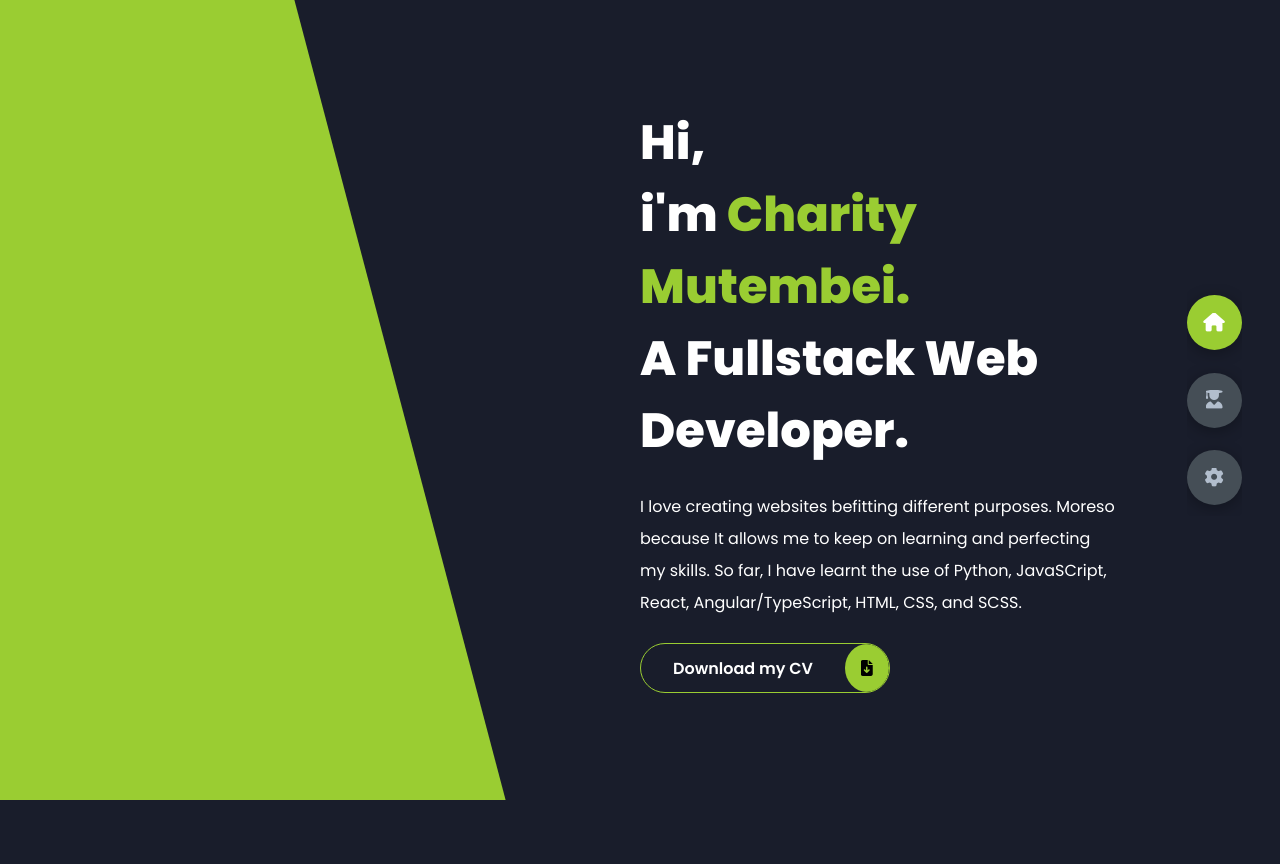
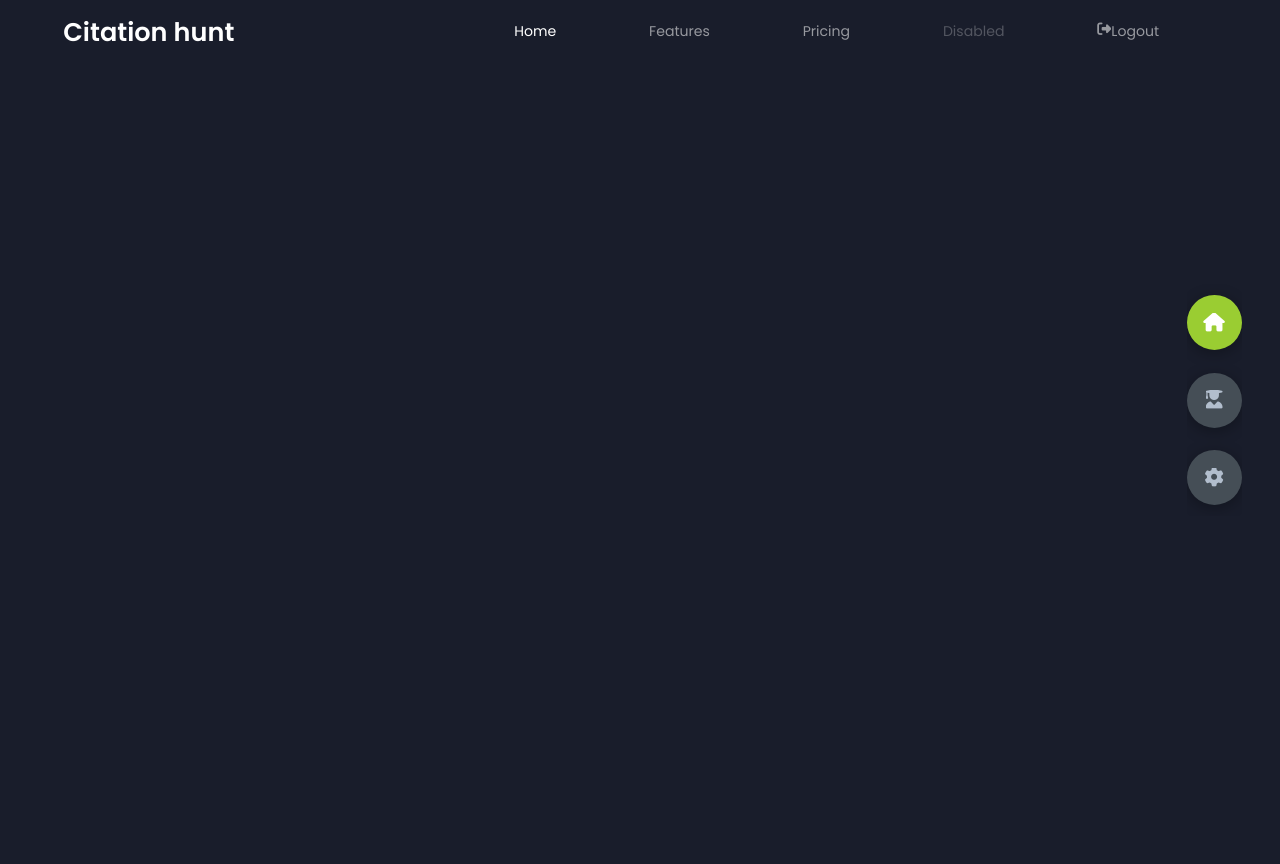
Before and after one commit to Charity-Mutembei/WIKIMEDIA-MOCK-2, a Django app: page / in a window 1280 px wide. Before the commit the page ends 800 px from the top, so only its background shows below. Run offline with Django 4.2, Linux system fonts and the light colour scheme; some libraries are stand-ins or nearby versions.

Commit message:
feature: (navbar)

```diff
--- a/FrontendMicrotask/Static/styles/base.css
+++ b/FrontendMicrotask/Static/styles/base.css
@@ -35,7 +35,9 @@
     --color-grey-5: #f8f8f8;
     --color-grey-6: #12181b;
   }
-
+  .main-content{
+    background-color: var(--color-primary);
+  }
   body {
     font-family: "Poppins", sans-serif;
     background-color: var(--color-primary);
--- /dev/null
+++ b/FrontendMicrotask/Static/styles/navbar.css
@@ -0,0 +1,19 @@
+.nav-item{
+    display: flex;
+    align-items: center;
+    padding-right: 6vw;
+}
+.navbar-brand{
+    padding-right: 20vw;
+    padding-left: 4vw;
+    font-size: 2vw;
+    font-weight: 600;
+}
+.navbar{
+    font-family: "Poppins", sans-serif;
+}
+.nav-link{
+    font-size: 1.1vw;
+    font-weight: 100;
+    line-height: 2vw;
+}
--- a/FrontendMicrotask/Templates/base.html
+++ b/FrontendMicrotask/Templates/base.html
@@ -5,47 +5,22 @@
     <meta charset="UTF-8">
     <meta http-equiv="X-UA-Compatible" content="IE=edge">
     <meta name="viewport" content="width=device-width, initial-scale=1.0">
-    <!-- <link rel="stylesheet" href="styles/index.css"> -->
     <link rel="stylesheet" type="text/css" media="screen" href="{% static 'styles\base.css' %}">
     <script src="https://kit.fontawesome.com/af8b7f8b67.js" crossorigin="anonymous"></script>
     <link rel="preconnect" href="https://fonts.googleapis.com">
     <link rel="preconnect" href="https://fonts.gstatic.com" crossorigin>
     <link href="https://fonts.googleapis.com/css2?family=Poppins:ital,wght@0,400;0,500;0,600;0,800;1,400;1,500;1,600;1,700&display=swap" rel="stylesheet">
+    <link href="https://cdn.jsdelivr.net/npm/bootstrap@5.0.2/dist/css/bootstrap.min.css" rel="stylesheet" integrity="sha384-EVSTQN3/azprG1Anm3QDgpJLIm9Nao0Yz1ztcQTwFspd3yD65VohhpuuCOmLASjC" crossorigin="anonymous">
     <title>WikiMedia</title>
 </head>
 <body class="main-content">
+    {% include 'navbar.html'%}
     <header class="section sec1 header active" id="home">
-        <div class="header-content">
-            <div class="left-header">
-                <div class="h-shape">
-                   <!-- here there may be a text  -->
-                </div>
-            </div>
-            <div class="right-header">
-                <h1 class="name">
-                    Hi, <br/> i'm <span class="name">Charity Mutembei.</span> <br/>
-                    A Fullstack Web Developer.
-                </h1>
-                <p>
-                    I love creating websites befitting different purposes.
-                    Moreso because It allows me to keep on learning and perfecting my skills.
 
-                    So far, I have learnt the use of Python, JavaSCript, React, Angular/TypeScript, HTML, CSS, and SCSS.
-                </p>
-               <div class="btn-container">
-                <a href="" class="main-btn">
-                    <span class="btn-text">Download my CV</span>
-                    <span class="btn-icon"><i class="fa-solid fa-file-arrow-down" style="color: black;"></i></span>
-                </a>
-               </div>
-            </div>
-        </div>
     </header>
     <main>
         <section class="section sec2 about" id="about"></section>
         <section class="section sec3 portfolio" id="projects"></section>
-        <section class="section sec4 blogs" id="blogs"></section>
-        <section class="section sec5 contact" id="contacts"></section>
     </main>
     <div class="controls">
         <div class="control control-1 active-btn" data-id="home">
--- /dev/null
+++ b/FrontendMicrotask/Templates/navbar.html
@@ -0,0 +1,33 @@
+{% load static %}
+<head>
+  <link rel="stylesheet" type="text/css" media="screen" href="{% static 'styles\navbar.css' %}">
+</head>
+<body>
+  <nav class="navbar navbar-expand-lg navbar-dark">
+    <div class="container-fluid">
+      <a class="navbar-brand" href="#">Citation hunt</a>
+      <button class="navbar-toggler" type="button" data-bs-toggle="collapse" data-bs-target="#navbarNav" aria-controls="navbarNav" aria-expanded="false" aria-label="Toggle navigation">
+        <span class="navbar-toggler-icon"></span>
+      </button>
+      <div class="collapse navbar-collapse" id="navbarNav">
+        <ul class="navbar-nav">
+          <li class="nav-item">
+            <a class="nav-link active" aria-current="page" href="#">Home</a>
+          </li>
+          <li class="nav-item">
+            <a class="nav-link" href="#">Features</a>
+          </li>
+          <li class="nav-item">
+            <a class="nav-link" href="#">Pricing</a>
+          </li>
+          <li class="nav-item">
+            <a class="nav-link disabled" href="#" tabindex="-1" aria-disabled="true">Disabled</a>
+          </li>
+          <li class="nav-item">
+            <a class="nav-link" href="#"><i class="fa-solid fa-right-from-bracket"> </i>Logout</a>
+          </li>
+        </ul>
+      </div>
+    </div>
+  </nav>
+</body>
```
Also changed, not shown: FrontendMicrotask/Static/Images/cecf20143650937.627e28567759f.png (added), FrontendMicrotask/Static/Images/d67a47154452941.6343d0505c3cf.png (added).
